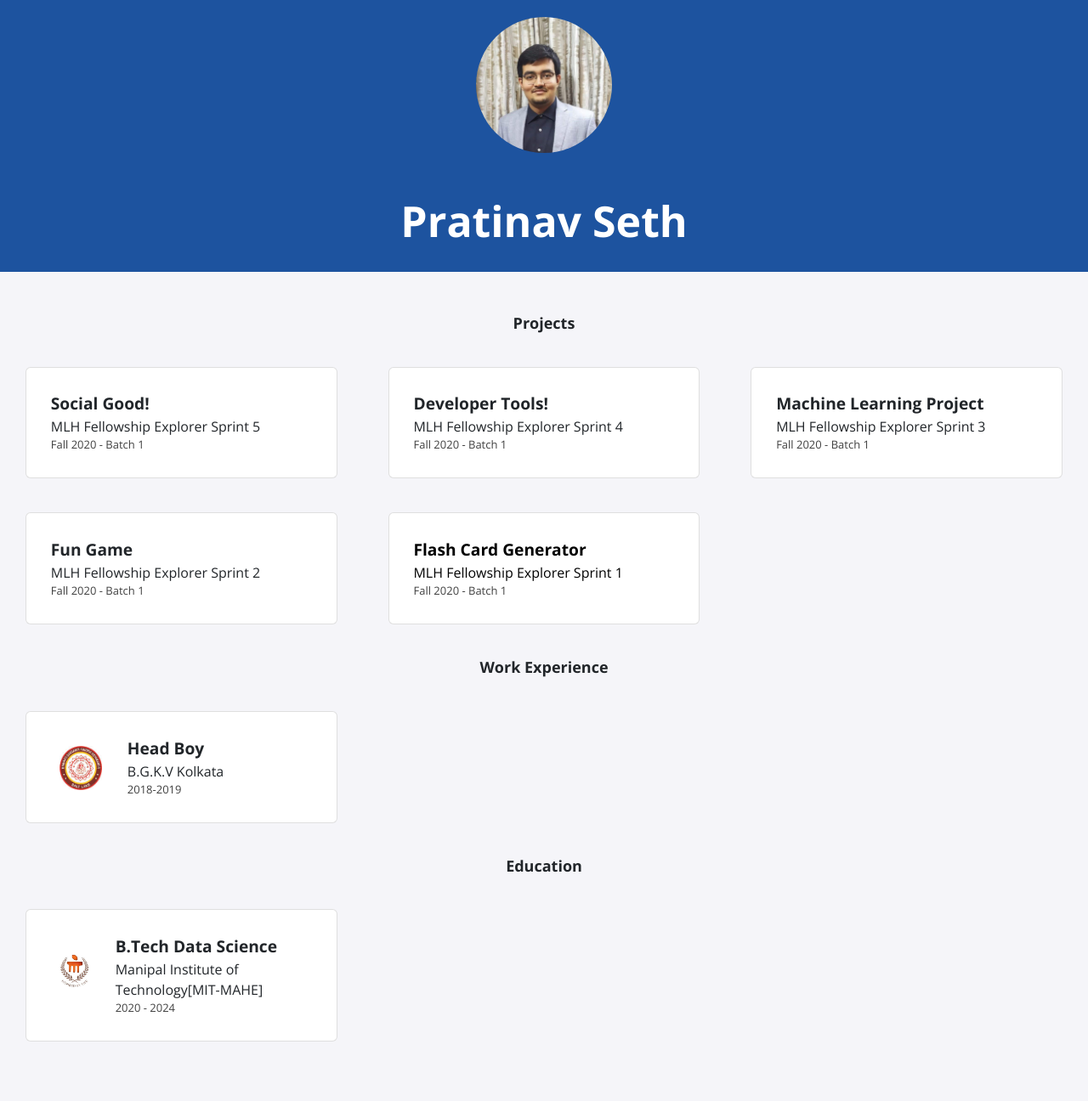
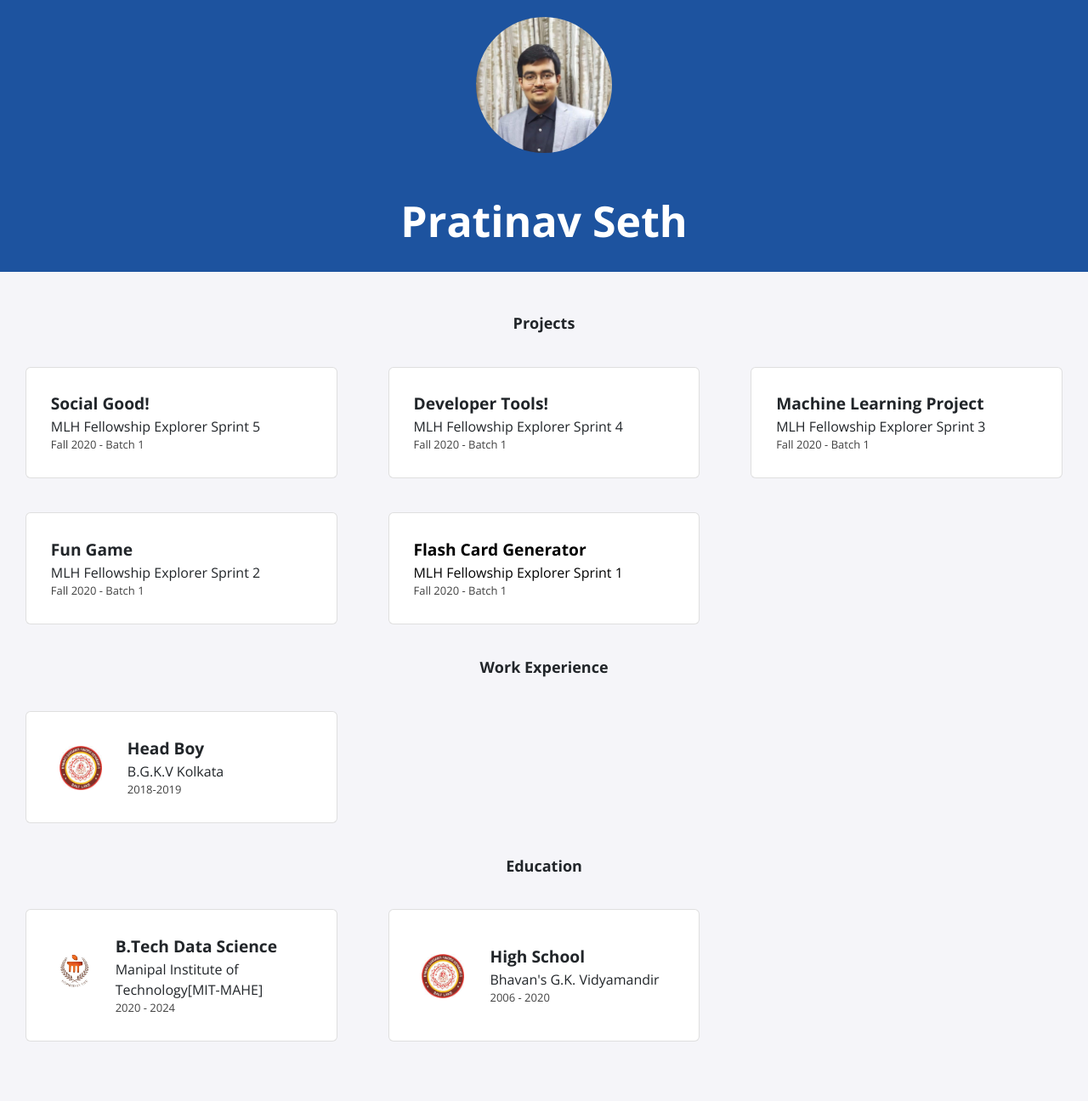
Before and after one commit to ptnv-s/ptnv-s.github.io, a Jekyll site: the page built from index.html, in a window 1280 px wide. Shown: the whole page at 85% size. Built offline with Jekyll 4.4.1, drawn with Linux system fonts in a browser that asks for light colours; nearby versions of some CDN libraries.

Commit message:
Update education.yml

```diff
--- a/_data/education.yml
+++ b/_data/education.yml
@@ -2,3 +2,7 @@
   institute: Manipal Institute of Technology[MIT-MAHE]
   dates: 2020 - 2024
   logo: mit.jpeg
+- course: High School
+  institute: Bhavan's G.K. Vidyamandir
+  dates: 2006 - 2020
+  logo: bgkv.jpeg
```
